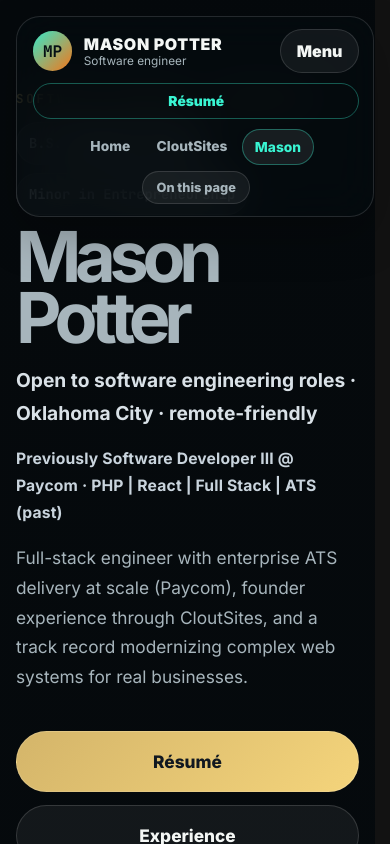
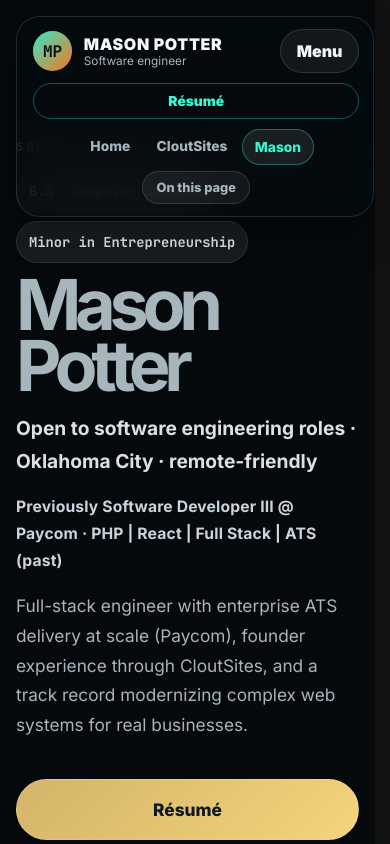
Before and after one commit to masonpotter1/MySite, a Next.js app: page /mason in a window 390 px wide. Shown: the top 844 px of the page. Built offline with nearby package versions, Linux system fonts and the light colour scheme.

Commit message:
Fix mobile header overlapping hero and section tops.
Co-authored-by: Cursor <cursoragent@cursor.com>

```diff
--- a/src/styles/cloutsites.css
+++ b/src/styles/cloutsites.css
@@ -714,6 +714,10 @@ textarea {
 }
 
 @media (max-width: 700px) {
+  .page-cloutsites .hero {
+    padding-top: calc(8.5rem + env(safe-area-inset-top));
+  }
+
   .topbar {
     border-radius: 24px;
     flex-wrap: wrap;
--- a/src/styles/global.css
+++ b/src/styles/global.css
@@ -222,10 +222,12 @@ textarea:focus-visible {
   min-height: 100vh;
   min-height: 100dvh;
   padding-top: calc(7rem + env(safe-area-inset-top));
+  scroll-margin-top: calc(5.5rem + env(safe-area-inset-top));
 }
 
 .section {
   padding-block: 6rem;
+  scroll-margin-top: calc(5.5rem + env(safe-area-inset-top));
 }
 
 .eyebrow,
@@ -707,6 +709,29 @@ button.button:disabled,
   }
 }
 
+@media (max-width: 600px) {
+  .hero {
+    padding-top: calc(8.5rem + env(safe-area-inset-top));
+  }
+
+  .home-main {
+    padding-top: calc(8.5rem + env(safe-area-inset-top));
+  }
+
+  .page-resume .resume-document {
+    padding-top: calc(8rem + env(safe-area-inset-top));
+  }
+
+  .section {
+    padding-block-start: 7rem;
+  }
+
+  .hero,
+  .section {
+    scroll-margin-top: calc(6rem + env(safe-area-inset-top));
+  }
+}
+
 @media (prefers-reduced-motion: reduce) {
   *,
   *::before,
--- a/src/styles/mason.css
+++ b/src/styles/mason.css
@@ -895,7 +895,7 @@
     min-height: auto;
     padding-bottom: 5rem;
     padding-inline: 1rem;
-    padding-top: 5.5rem;
+    padding-top: calc(8.5rem + env(safe-area-inset-top));
   }.page-mason h1 {
     font-size: clamp(3.1rem, 18vw, 4.8rem);
   }.page-mason .metric-grid, .page-mason .stat-grid, .page-mason .skills-grid, .page-mason .project-grid, .page-mason .interest-grid, .page-mason .interest-strip, .page-mason .tinkering-grid, .page-mason .travel-spot-grid {
```
